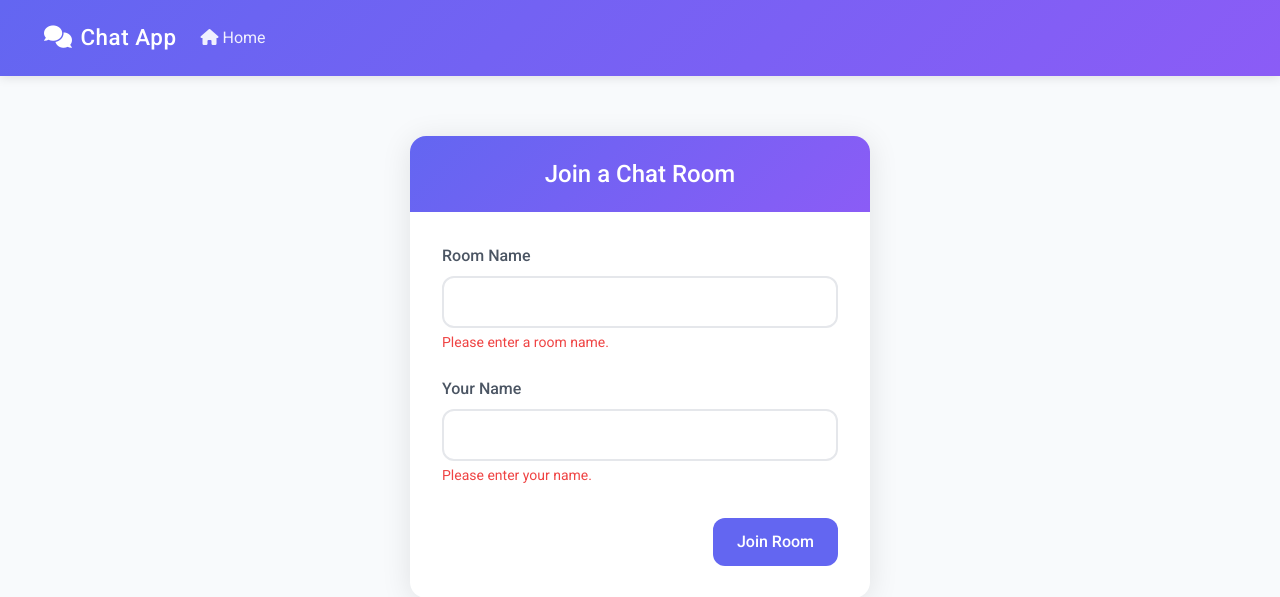
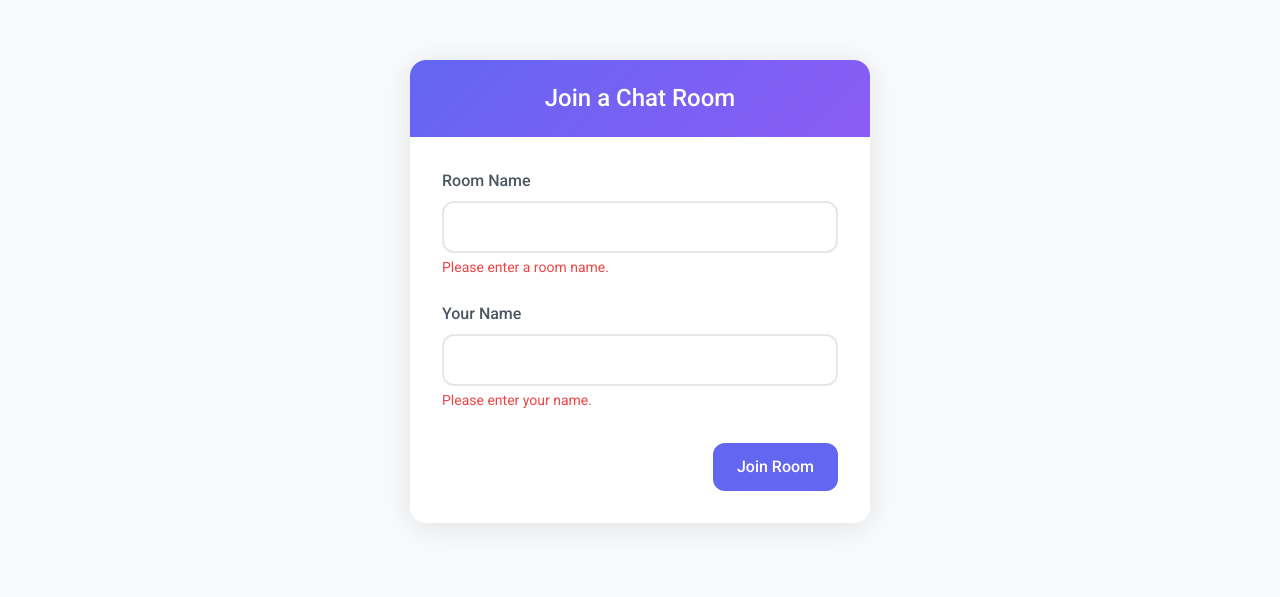
Before and after one commit to pythontanzania/DjangoGirlsWorkShopNov24, a Django app: page / in a window 1280 px wide. Shown: the top 597 px of the page. Run offline with Django 5.2, Linux system fonts and the light colour scheme.

Commit message:
make it simpler

```diff
--- a/chat/routing.py
+++ b/chat/routing.py
@@ -1,6 +1,6 @@
-from django.urls import re_path
+from django.urls import path
 from . import consumers
 
 websocket_urlpatterns = [
-    re_path(r"ws/room/(?P<room_name>\w+)/(?P<username>\w+)/$", consumers.ChatConsumer.as_asgi())
+        path(r"ws/room/<str:room_name>/<str:username>/", consumers.ChatConsumer.as_asgi())
 ]
--- a/templates/base.html
+++ b/templates/base.html
@@ -12,23 +12,6 @@
     <link href="{% static 'css/base.css' %}" rel="stylesheet">
   </head>
   <body>
-    <nav class="navbar navbar-expand-lg">
-      <div class="container-fluid">
-        <a class="navbar-brand" href="/">
-          <i class="fas fa-comments me-2"></i>Chat App
-        </a>
-        <button class="navbar-toggler" type="button" data-bs-toggle="collapse" data-bs-target="#navbarNav" aria-controls="navbarNav" aria-expanded="false" aria-label="Toggle navigation">
-          <span class="navbar-toggler-icon"></span>
-        </button>
-        <div class="collapse navbar-collapse" id="navbarNav">
-          <ul class="navbar-nav">
-            <li class="nav-item">
-              <a class="nav-link" href="/"><i class="fas fa-home me-1"></i>Home</a>
-            </li>
-          </ul>
-        </div>
-      </div>
-    </nav>
     <div class="container mt-4">
       {% block content %}
       {% endblock %}
```
Also changed, not shown: chat/consumers.py (+4 -5 lines), templates/room.html (+20 -3 lines).
